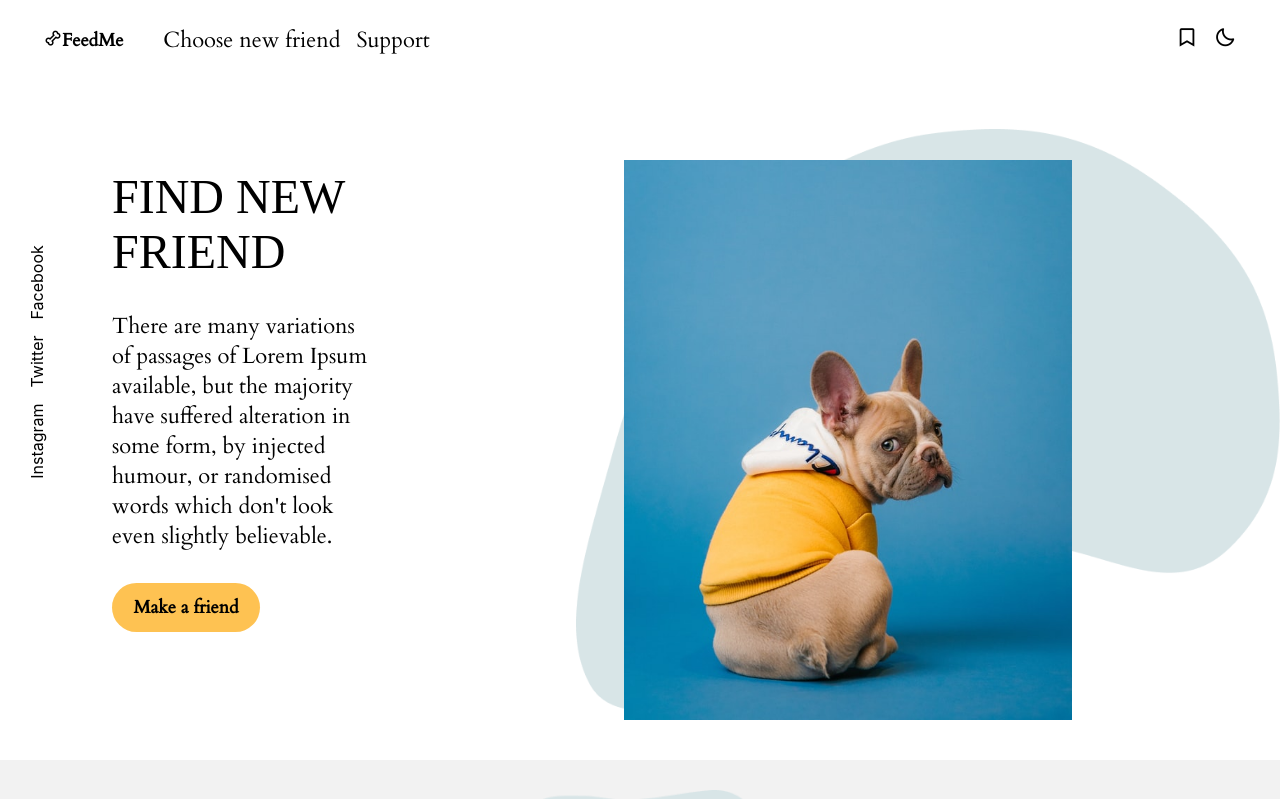
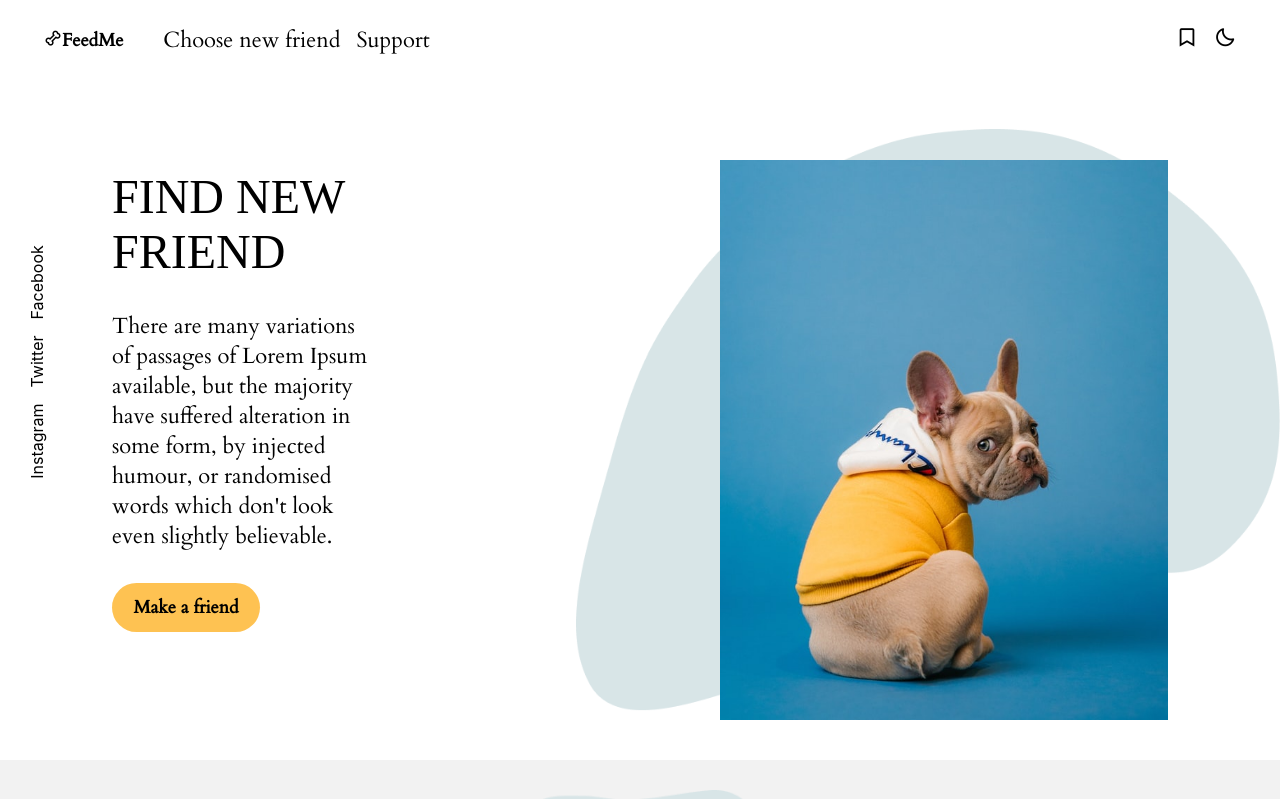
Before and after one commit to Anastasiya999/shelter-website, a React (Create React App) app: page / in a window 1280 px wide. Shown: the top 799 px of the page. Built offline with nearby package versions, Linux system fonts and the light colour scheme; a web font is replaced by a local one.

Commit message:
fixed img pos

```diff
--- a/src/components/HeroSection/styles.module.scss
+++ b/src/components/HeroSection/styles.module.scss
@@ -3,17 +3,17 @@
 .hero_img {
   @include flex();
   flex-direction: row;
-  align-items: end;
-  justify-content: center;
 
-  max-width: 70vw;
+  justify-content: end;
+
+  max-width: 80vw;
   min-height: 50vh;
 
   img {
     display: block;
     width: 70%;
     height: auto;
-    align-self: end;
+    align-self: center;
   }
 }
 
```
